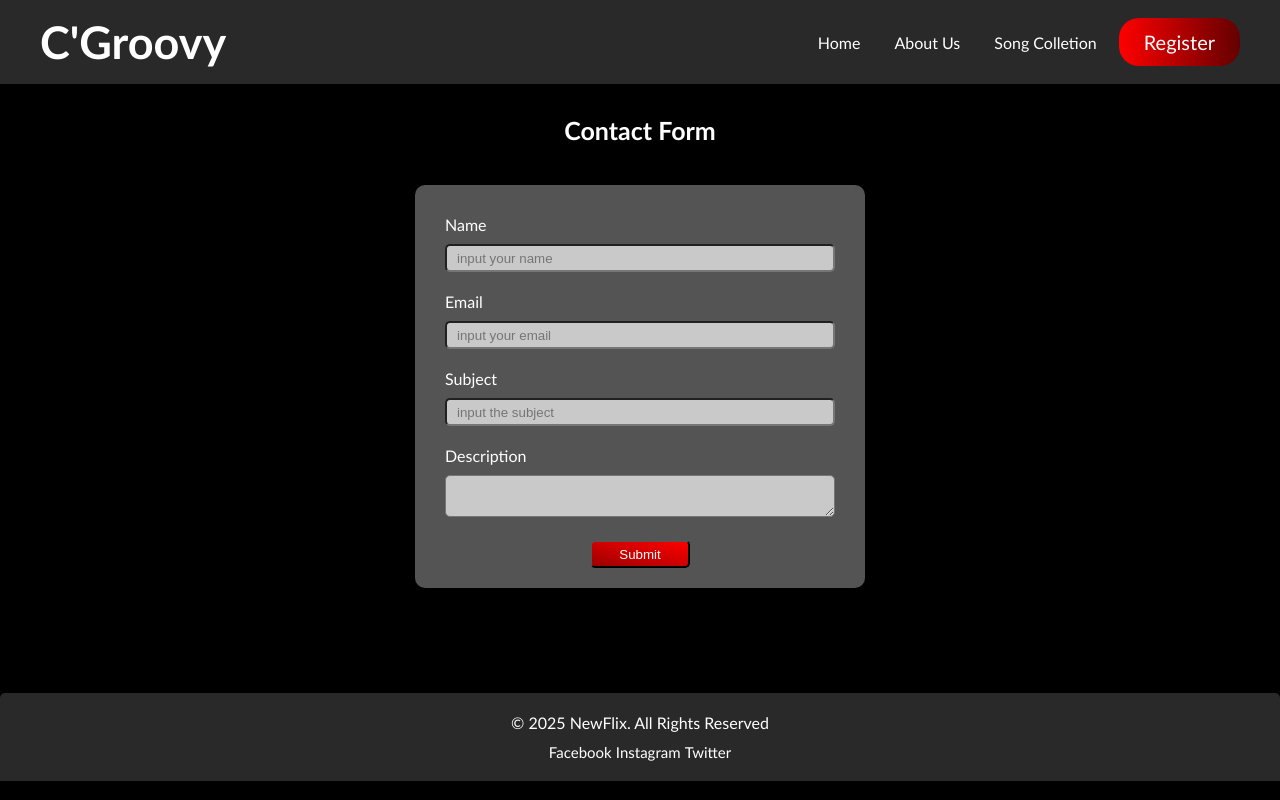
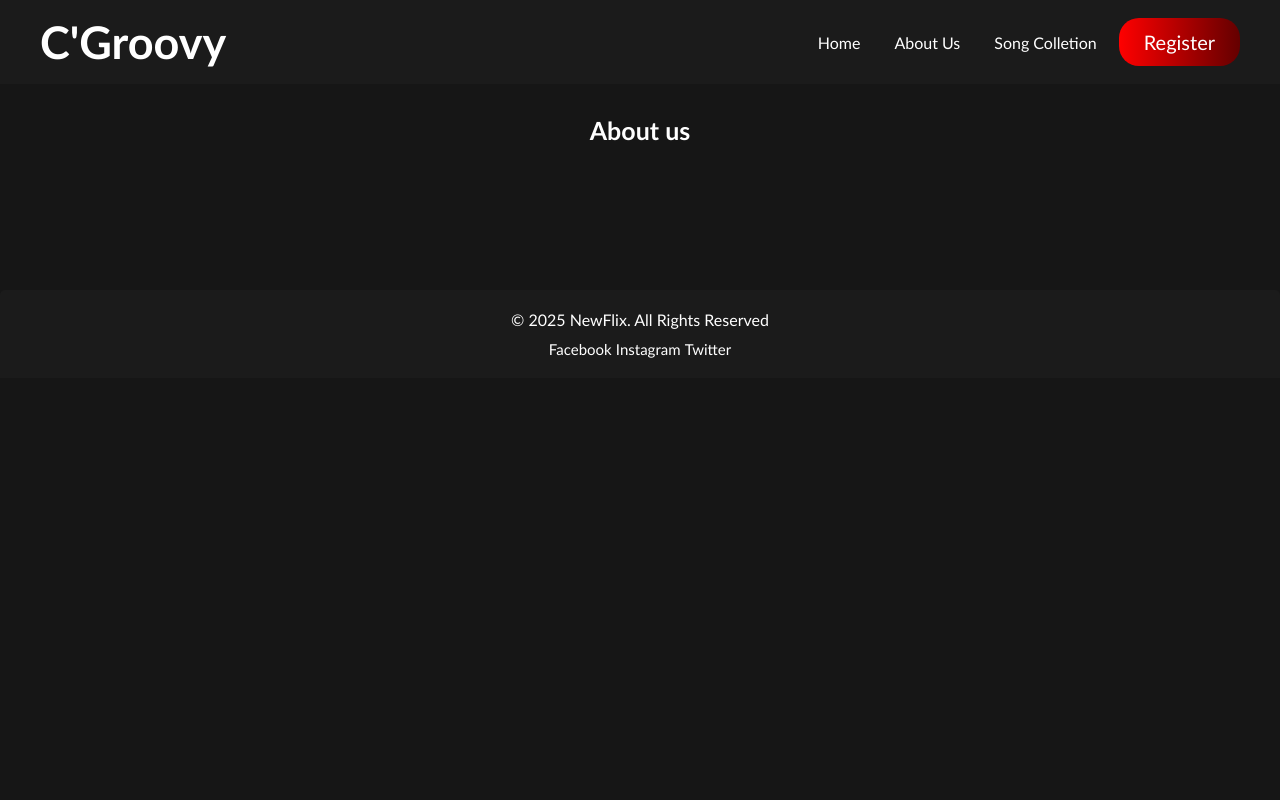
Before and after one commit to Dexoned/CGroovy, a plain HTML site: page aboutus.html in a window 1280 px wide. Drawn offline with Linux system fonts and the light colour scheme.

Commit message:
index update hero

```diff
--- a/aboutus.html
+++ b/aboutus.html
@@ -30,29 +30,10 @@
         </div>
     </header>
 
-    <section id="form">
-            <div class="header">
-                <h2>Contact Form</h2>
-            </div>
-           <form action="input" method="post" class="floating-box">
-            <div class="content">
-                <label for="name">Name</label>
-                <input type="text" name="name" id="name" class="my-input" placeholder="input your name" required>
-            </div>
-            <div class="content">
-                <label for="email">Email</label>
-                <input type="text" name="email" id="email" class="my-input" placeholder="input your email" required>
-            </div>
-            <div class="content">
-                <label for="subjek">Subject</label>
-                <input type="text" name="subjek" id="subjek" class="my-input" placeholder="input the subject" required>
-            </div>
-            <div class="content">
-                <label for="desc">Description</label>
-                <textarea name="desc" id="desc" required></textarea>
-            </div>
-            <button type="submit">Submit</button>
-           </form>
+    <section id="aboutus">
+        <div class="header">
+            <h2>About us</h2>
+        </div>
     </section>
 
     <footer>
--- a/style.css
+++ b/style.css
@@ -1,13 +1,13 @@
 :root {
-    --b1cd: #500033;
-    --b1cl: #FF0077;
-    --b2cd: #000050;
-    --b2cl: #0033FF;
-    --b3cd: #00501D;
+    --b1cd: #3d3d3d;
+    --b1cl: #b9b9b9;
+    --b2cd: #978c6e;
+    --b2cl: #6c9de7;
+    --b3cd: #23387e;
     --b3cl: #00FF44;
-    --b4cd: #554D00;
+    --b4cd: #2546ff;
     --b4cl: #FF4E00;
-    --b5cd: #300050;
+    --b5cd: #8f8f8f;
     --b5cl: #8000FF;
     --black: #000;
     --white: #fff;
@@ -23,7 +23,7 @@
 
 body{
     color: rgb(237, 237, 237);
-    background-color: black;
+    background-color:  rgb(22, 22, 22);
     font-family: 'Gill Sans', 'Gill Sans MT', Calibri, 'Trebuchet MS', sans-serif;
 }
 
@@ -33,7 +33,7 @@ body{
 }
 
 header{
-    background-color: rgb(41, 41, 41);
+    background-color: rgb(27, 27, 27);
     color: whitesmoke;
     padding: 15px 0;
     position: fixed;
@@ -231,6 +231,14 @@ section{
     position: relative;
 }
 
+.illustration .inner img {
+    width: 100%;
+    height: 100%;
+    object-fit: cover;
+    border-radius: 3rem;
+    display: block;
+}
+
 .prev, .next {
     position: absolute;
     top: 50%;
@@ -366,7 +374,7 @@ section h2{
 }
 
 footer{
-    background-color: rgb(41, 41, 41);
+    background-color: rgb(27, 27, 27);
     border-radius: 5px 5px 0 0;
     color: white;
     text-align: center;
@@ -389,8 +397,8 @@ footer{
     margin-top: 60px;
 }
 
-/* contact */
-#form{
+/* About Us */
+#aboutus{
     color: white;
     padding: 65px 0;
 }
@@ -400,60 +408,6 @@ footer{
     text-align: center;
 }
 
-.floating-box{
-    background-color: rgb(84, 84, 84);
-    width: 450px;
-    margin: 0 auto;
-    padding: 20px;
-    border-radius: 10px;
-    align-items: center;
-    justify-items: center;
-
-}
-
-.content{
-    background-color: rgb(84, 84, 84);
-    gap: 10px;
-    padding: 10px;
-}
-
-.content label{
-    display: block;
-    padding: 0 0 10px 0;
-}
-
-.content input{
-    width: 390px;
-    height: 28px;
-    border-radius: 5px;
-    background-color: rgb(201, 201, 201);
-}
-
-
-.content textarea{
-    width: 390px;
-    padding: 5px;
-    border-radius: 5px;
-    background-color: rgb(201, 201, 201);
-}
-
-.my-input{
-    padding-left: 10px;
-}
-
-.floating-box button[type="Submit"]{
-    margin-top: 10px;
-    min-width: 100px;
-    min-height: 28px;
-    border-radius: 5px;
-    color: white;
-    background: linear-gradient(to bottom left, red, rgb(156, 0, 0));
-}
-
-.floating-box button[type="Submit"]:hover{
-    background: linear-gradient(to bottom left, rgb(255, 64, 64), rgb(196, 1, 1));
-}
-
 /* Make only the hero container full width */
 .hero-container {
     max-width: 100vw;
```
Also changed, not shown: index.html (+6 -6 lines).
